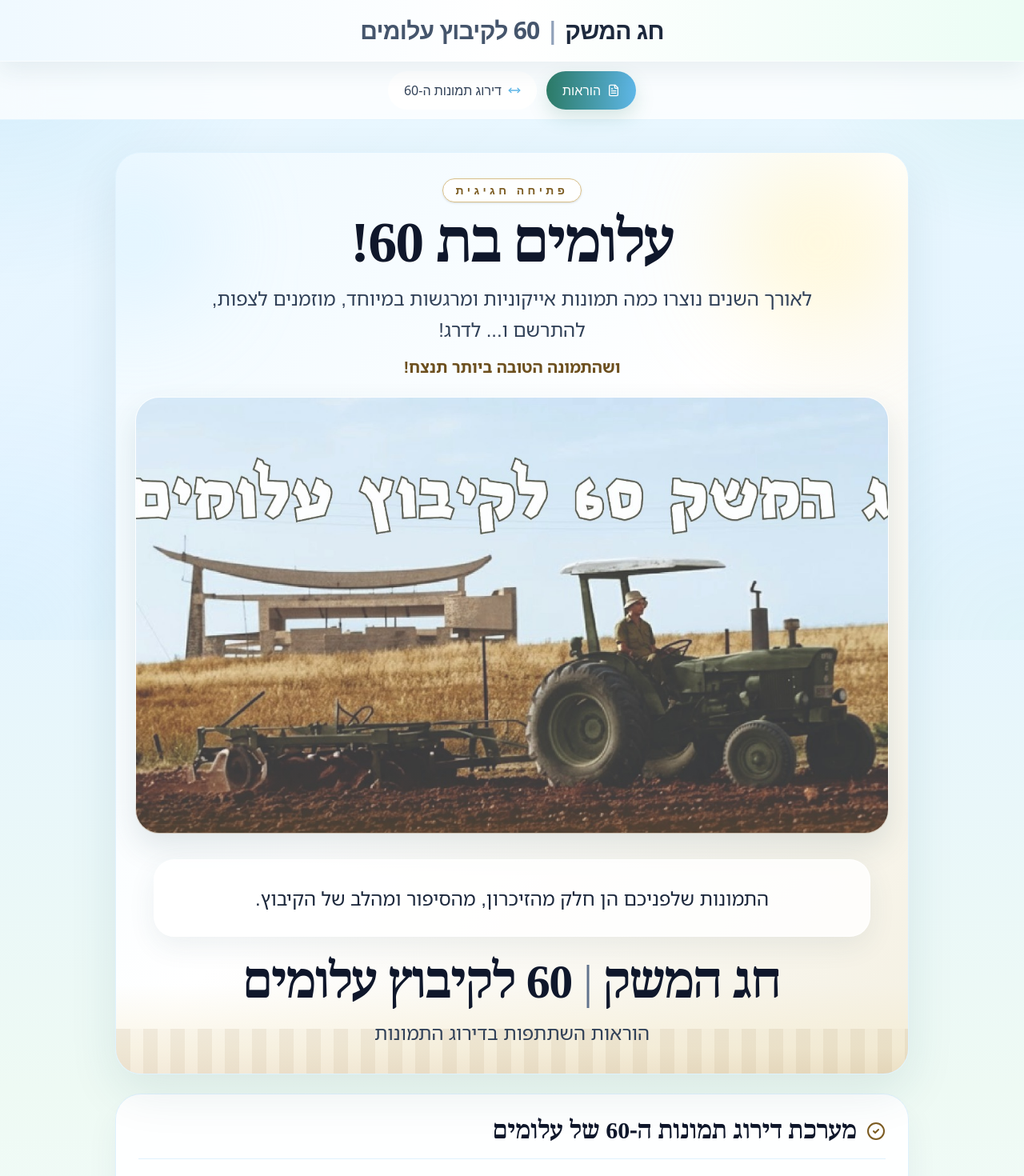
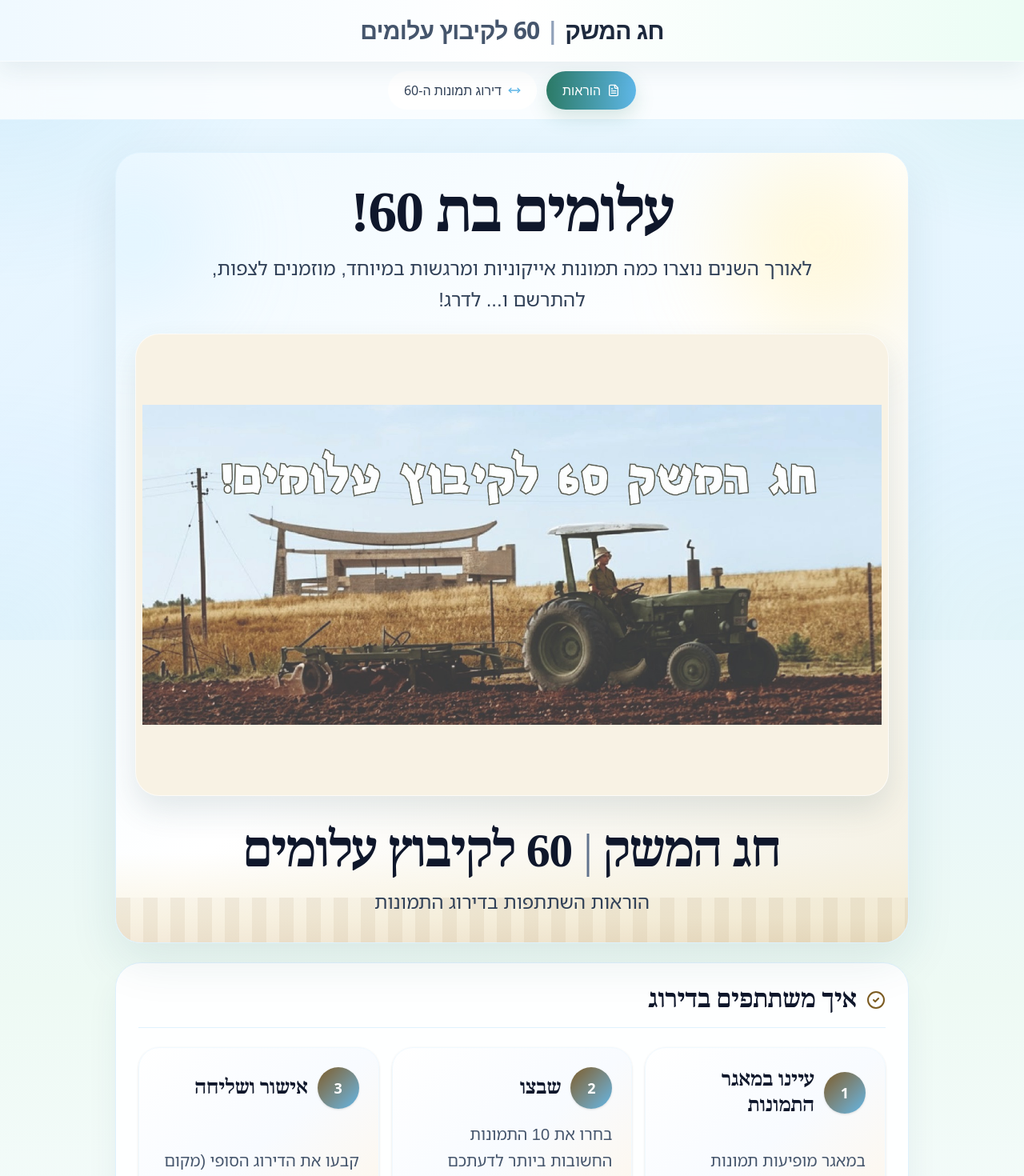
Before and after one commit to padwalavi5-web/kibbutz-project, a React (Vite) app: page / in a window 1280 px wide. Shown: the top 1470 px of the page at 80% size. Built offline with nearby package versions, Linux system fonts and the light colour scheme.

Commit message:
אחרון

```diff
--- a/src/components/ImageBox.tsx
+++ b/src/components/ImageBox.tsx
@@ -36,7 +36,7 @@ export const ImageBox: React.FC<ImageBoxProps> = ({
         src={src}
         alt={alt}
         referrerPolicy="no-referrer"
-        className={`object-cover ${className}`}
+        className={`object-contain bg-white ${className}`}
       />
     );
   }
--- a/src/components/ScreenInstructions.tsx
+++ b/src/components/ScreenInstructions.tsx
@@ -45,11 +45,7 @@ export const ScreenInstructions: React.FC<ScreenInstructionsProps> = ({ onStartD
         </div>
 
         <div className="relative z-10 px-5 pt-6 text-center sm:px-8 sm:pt-8">
-          <div className="inline-flex items-center justify-center rounded-full border border-[#d8bf88] bg-white/85 px-4 py-1 text-xs font-bold uppercase tracking-[0.32em] text-[#7c5c22] shadow-sm sm:text-sm">
-            פתיחה חגיגית
-          </div>
-
-          <div className="mt-4 space-y-3">
+          <div className="mt-2 space-y-3">
             <h2
               className="text-4xl font-extrabold tracking-tight text-slate-900 drop-shadow-[0_1px_0_rgba(255,255,255,0.85)] sm:text-5xl lg:text-7xl"
               style={{ fontFamily: displayFont }}
@@ -62,37 +58,21 @@ export const ScreenInstructions: React.FC<ScreenInstructionsProps> = ({ onStartD
             >
               לאורך השנים נוצרו כמה תמונות אייקוניות ומרגשות במיוחד, מוזמנים לצפות, להתרשם ו... לדרג!
             </p>
-            <p
-              className="mx-auto max-w-3xl text-base font-bold leading-relaxed text-[#6c4f1e] sm:text-lg lg:text-xl"
-              style={{ fontFamily: bodyFont }}
-            >
-              ושהתמונה הטובה ביותר תנצח!
-            </p>
           </div>
         </div>
 
-        <div className="relative mt-5 px-4 sm:px-6">
-          <div className="overflow-hidden rounded-[30px] border border-white/70 shadow-[0_18px_38px_rgba(33,75,85,0.12)]">
+        <div className="relative mt-6 px-4 sm:px-6">
+          <div className="overflow-hidden rounded-[30px] border border-white/70 bg-[#f8f2e4] shadow-[0_18px_38px_rgba(33,75,85,0.12)]">
             <img
               src={heroImageUrl}
               alt={heroImageAlt}
-              className="h-72 w-full object-cover object-center sm:h-[26rem] lg:h-[34rem]"
+              className="h-[20rem] w-full object-contain object-center p-2 sm:h-[28rem] lg:h-[36rem]"
             />
           </div>
-          <div className="pointer-events-none absolute inset-x-4 bottom-0 h-20 rounded-b-[30px] bg-gradient-to-t from-[#6b4a21]/35 via-[#6b4a21]/8 to-transparent sm:inset-x-6" />
         </div>
 
         <div className="relative z-10 px-5 py-6 sm:px-8 sm:py-8">
-          <div
-            className="mx-auto max-w-4xl rounded-[26px] border border-white/70 bg-white/82 p-5 text-center shadow-[0_12px_34px_rgba(33,75,85,0.08)] sm:p-7"
-            style={{ fontFamily: bodyFont }}
-          >
-            <p className="text-lg leading-relaxed text-slate-800 sm:text-xl lg:text-2xl">
-              התמונות שלפניכם הן חלק מהזיכרון, מהסיפור ומהלב של הקיבוץ.
-            </p>
-          </div>
-
-          <div className="mt-7 space-y-3 text-center">
+          <div className="mt-2 space-y-3 text-center">
             <h1
               className="text-4xl font-semibold tracking-tight text-slate-900 sm:text-5xl lg:text-6xl"
               style={{ fontFamily: displayFont }}
--- a/src/config/site-config.ts
+++ b/src/config/site-config.ts
@@ -42,7 +42,7 @@ export const SITE_CONFIG = {
   // --- דף 1: הוראות השתתפות ---
   instructionsPage: {
     title: "הוראות השתתפות בדירוג התמונות",
-    subtitle: "מערכת דירוג תמונות ה-60 של עלומים",
+    subtitle: "איך משתתפים בדירוג",
     heroImageUrl: "",
     heroImageAlt: "תמונה לדף הוראות",
     steps: [
@@ -53,7 +53,7 @@ export const SITE_CONFIG = {
       },
       {
         number: "2",
-        title: "גררו או שבצו בסולם",
+        title: "שבצו",
         description: "בחרו את 10 התמונות החשובות ביותר לדעתכם ושבצו אותן ב-10 המקומות בסולם הדירוג."
       },
       {
@@ -68,7 +68,7 @@ export const SITE_CONFIG = {
   // --- דף 2: דף גרירה כפול (מאגר התמונות + סולם הדירוג) ---
   dragPage: {
     pageHeaderTitle: "דירוג תמונות ה-60",
-    pageHeaderSubtitle: "גררו תמונות ממאגר התמונות ישירות לתוך משבצות סולם הדירוג",
+    pageHeaderSubtitle: "שבצו תמונות ממאגר התמונות ישירות לתוך משבצות סולם הדירוג",
     instructionsButtonText: "הוראות",
     rankedStatusText: "דורגו",
     tabBothText: "תצוגה כפולה",
--- a/src/index.css
+++ b/src/index.css
@@ -87,7 +87,6 @@ body {
 .image-large {
   width: 100%;
   height: 16rem;
-  object-fit: cover;
   border-radius: 12px;
   background-color: rgba(95, 183, 232, 0.06);
 }
```
Also changed, not shown: src/components/ScreenDualDrag.tsx (+40 -60 lines).
